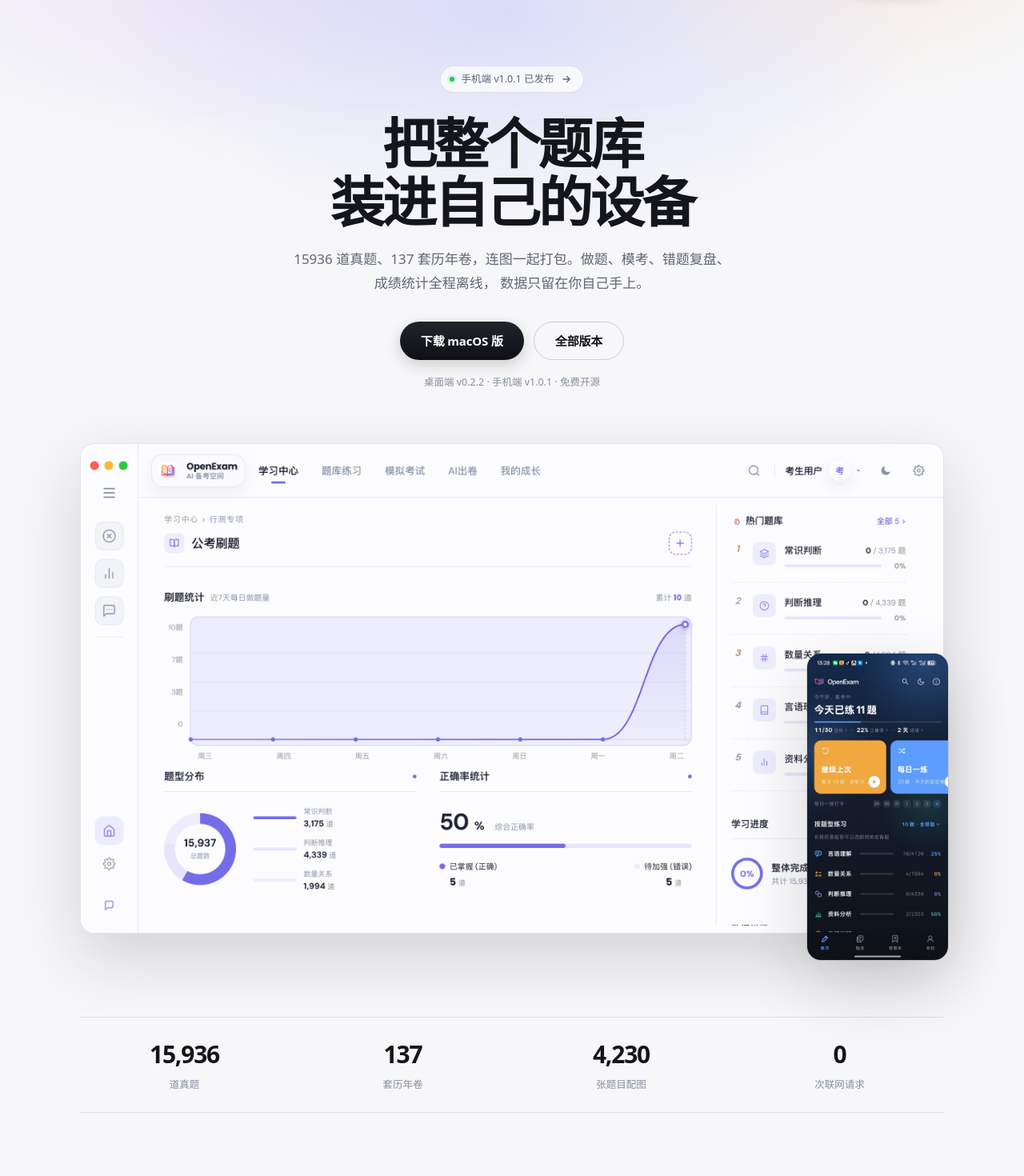
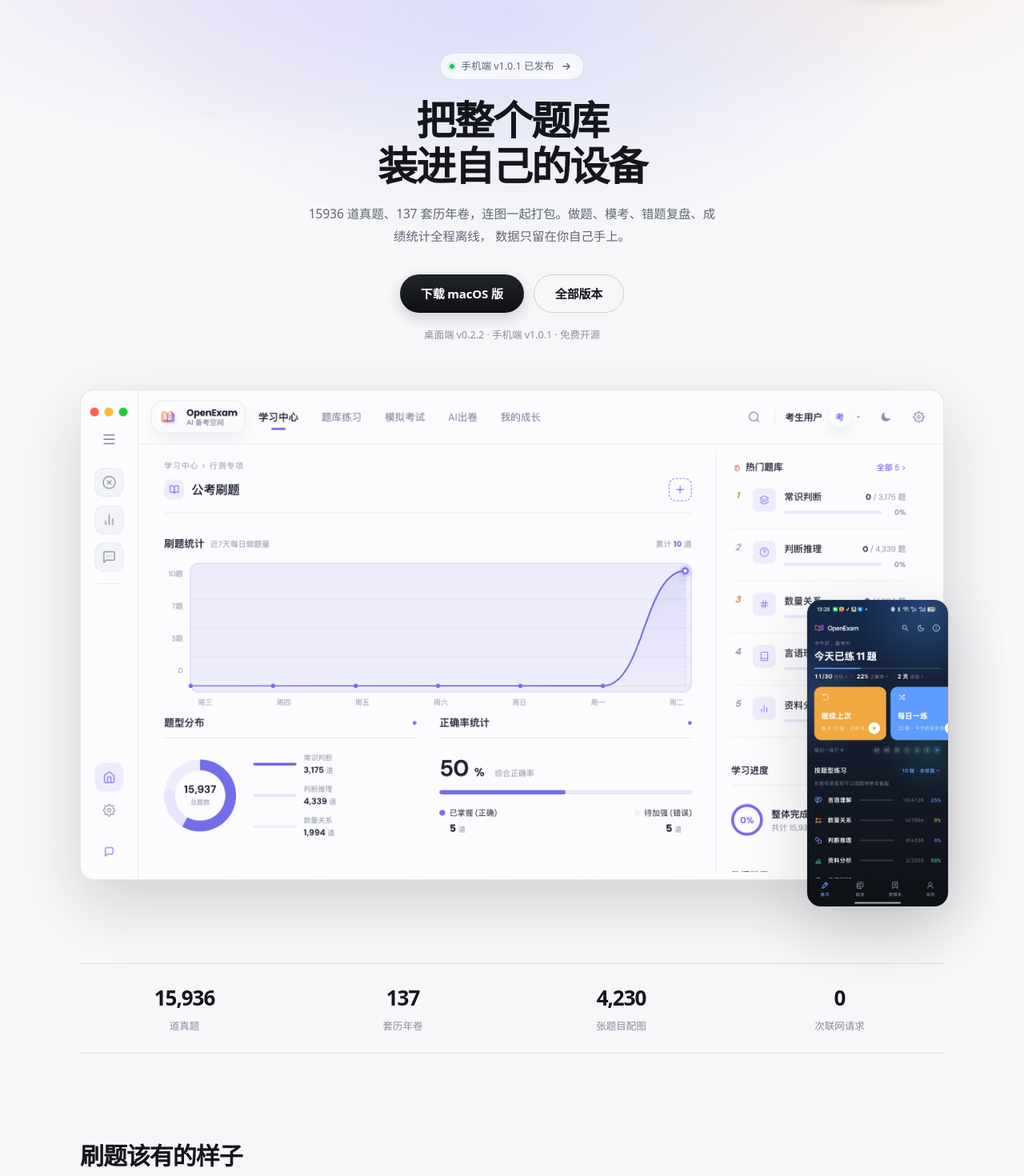
Before and after one commit to lmk1010/OpenExamWeb, a React (Vite) app: page / in a window 1280 px wide. Shown: the part 60-1530 px from the top of the page at 80% size. Built offline with nearby package versions, Linux system fonts and the light colour scheme.

Commit message:
logo 按桌面端重描，标题字号收一档

```diff
--- a/src/index.css
+++ b/src/index.css
@@ -181,7 +181,7 @@ button { font: inherit; color: inherit; background: none; border: 0; cursor: poi
 
 .hero {
   position: relative;
-  padding: clamp(48px, 10vh, 104px) 0 clamp(36px, 6vh, 64px);
+  padding: clamp(40px, 8vh, 84px) 0 clamp(32px, 5vh, 56px);
   text-align: center;
 }
 
@@ -210,18 +210,18 @@ button { font: inherit; color: inherit; background: none; border: 0; cursor: poi
 }
 
 .hero h1 {
-  margin: 26px 0 0;
-  font-size: clamp(38px, 6.4vw, 68px);
-  line-height: 1.08;
-  letter-spacing: -0.045em;
+  margin: 22px 0 0;
+  font-size: clamp(30px, 4.4vw, 50px);
+  line-height: 1.14;
+  letter-spacing: -0.04em;
 }
 
 .lead {
-  margin: 20px auto 0;
-  max-width: 560px;
+  margin: 18px auto 0;
+  max-width: 520px;
   color: var(--muted);
-  font-size: clamp(15px, 1.6vw, 17px);
-  line-height: 1.75;
+  font-size: clamp(14px, 1.2vw, 15.5px);
+  line-height: 1.8;
 }
 
 .cta { display: flex; justify-content: center; gap: 12px; margin-top: 34px; flex-wrap: wrap; }
@@ -266,7 +266,7 @@ button { font: inherit; color: inherit; background: none; border: 0; cursor: poi
 
 .stat strong {
   display: block;
-  font-size: clamp(22px, 3vw, 30px);
+  font-size: clamp(20px, 2.4vw, 26px);
   font-weight: 700;
   letter-spacing: -0.04em;
   font-variant-numeric: tabular-nums;
@@ -279,8 +279,8 @@ button { font: inherit; color: inherit; background: none; border: 0; cursor: poi
 .features { padding: clamp(64px, 9vw, 104px) 0 0; }
 
 .features h2, .faq h2, .closing h2 {
-  font-size: clamp(26px, 3.4vw, 36px);
-  letter-spacing: -0.04em;
+  font-size: clamp(22px, 2.6vw, 30px);
+  letter-spacing: -0.035em;
 }
 
 .sub { margin-top: 12px; color: var(--muted); font-size: 15px; }
```
Also changed, not shown: public/brand/logo-512.png, public/brand/logo.svg.
